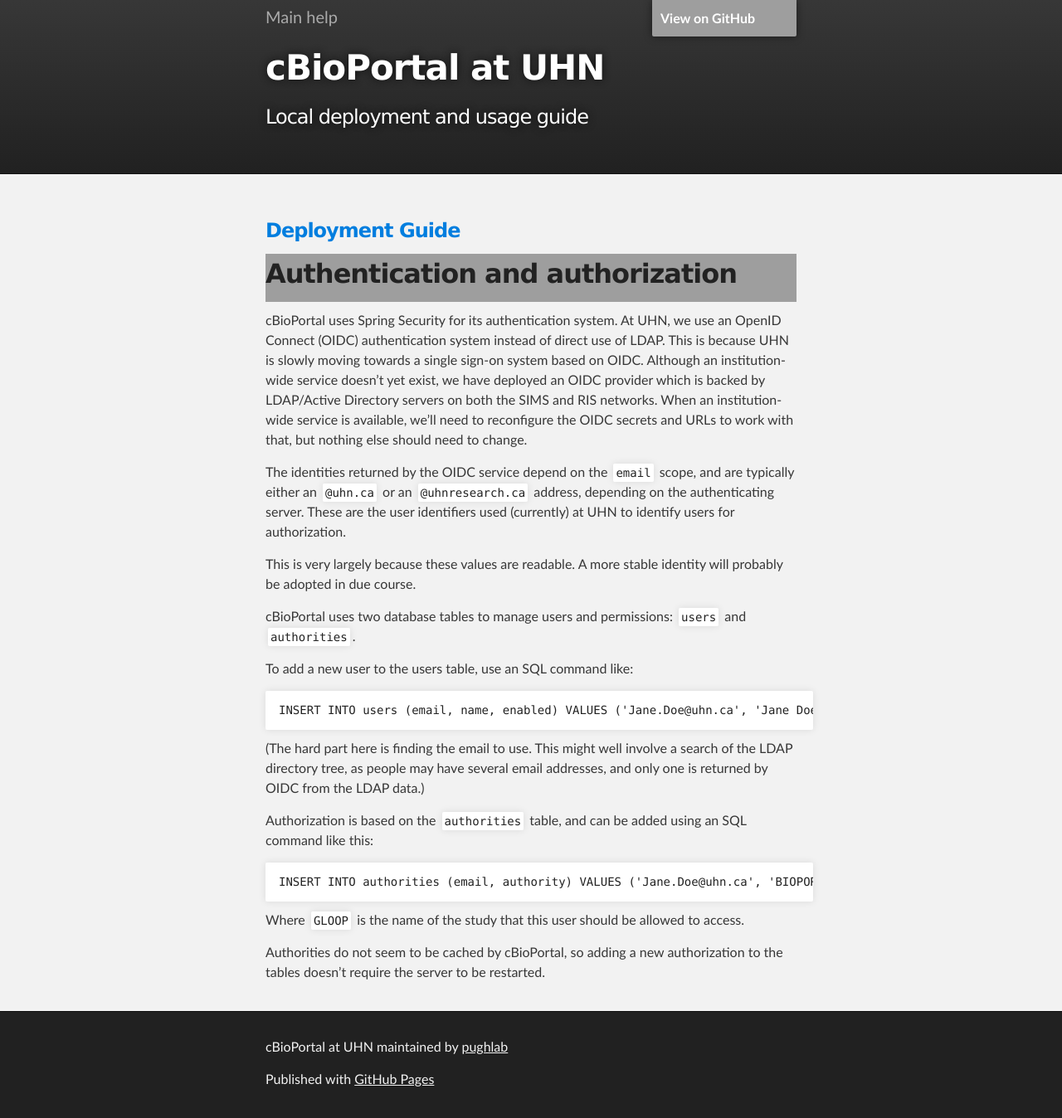
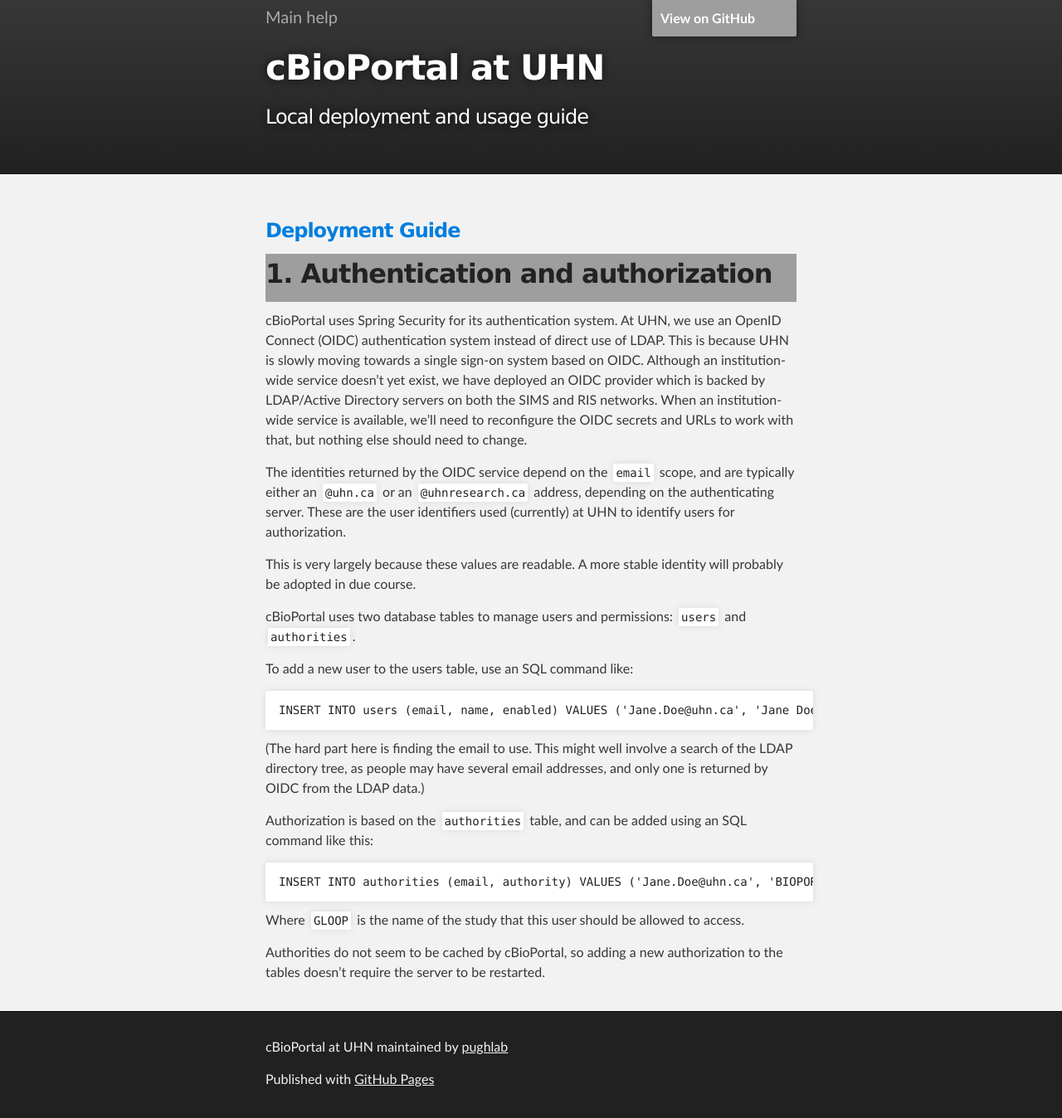
Before and after one commit to pughlab/cbioportal-documentation, a Jekyll site: the page built from pages/deployment-authentication.md, in a window 1280 px wide. Shown: the whole page at 83% size. Built offline with Jekyll 4.4.1, drawn with Linux system fonts in a browser that asks for light colours; grey boxes are pictures that could not be loaded.

```diff
--- a/pages/deployment-authentication.md
+++ b/pages/deployment-authentication.md
@@ -4,7 +4,7 @@ layout: default
 
 ### [Deployment Guide](deployment-guide.html)
 
-## Authentication and authorization
+## 1. Authentication and authorization
 
 cBioPortal uses Spring Security for its authentication system. At UHN, we use an OpenID Connect (OIDC) authentication system instead of direct use of LDAP. This is because UHN is slowly moving towards a single sign-on system based on OIDC. Although an institution-wide service doesn't yet exist, we have deployed an OIDC provider which is backed by LDAP/Active Directory servers on both the SIMS and RIS networks. When an institution-wide service is available, we'll need to reconfigure the OIDC secrets and URLs to work with that, but nothing else should need to change.
 
```
Also changed, not shown: pages/deployment-guide.md (+2 -0 lines), pages/developer-guide.md (+2 -0 lines), pages/import-guide.md (+2 -0 lines).
